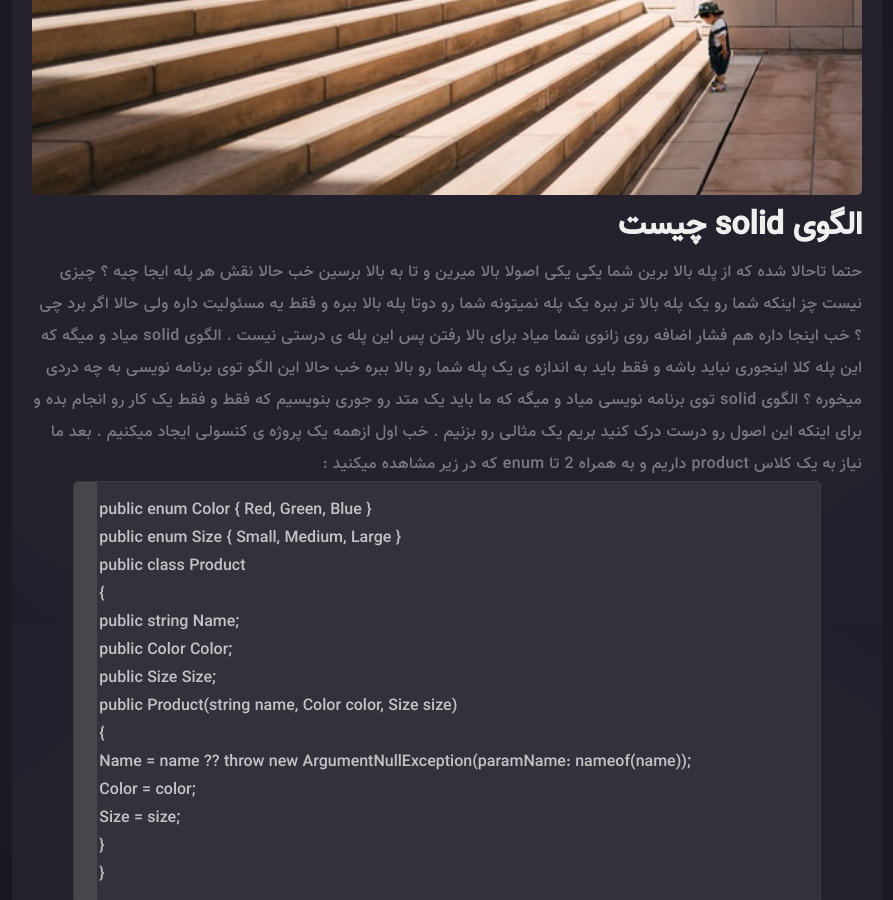
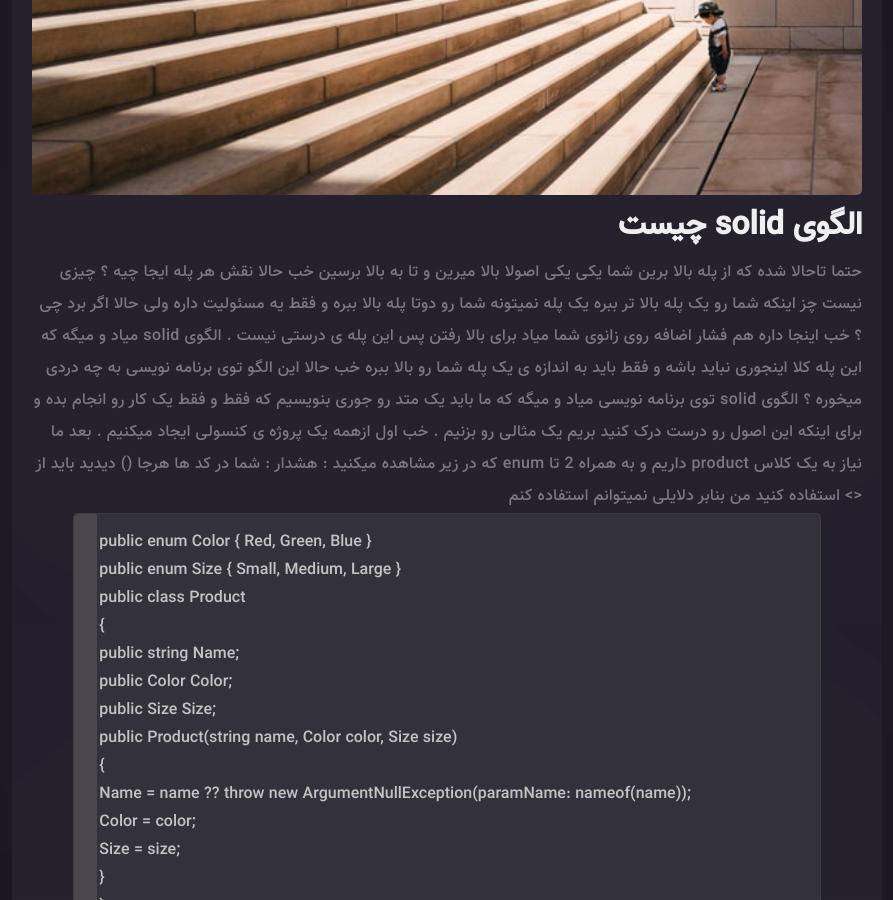
Before and after one commit to MohamadMehdiDabestani/MohamadMehdiDabestani.github.io, a Jekyll site: the page built from _posts/2021-08-29-SOLID.md, in a window 1280 px wide and 900 px high, scrolled down 1265 px. Shown: the whole window, without its empty margins (193-1086 px from the left). Built offline with Jekyll 4.4.1, drawn with Linux system fonts in a browser that asks for light colours; some web fonts are replaced; our own code applies the rules of GitHub Pages for plain Markdown files; some of the changed text lies outside the part shown.

Commit message:
Update 2021-08-29-SOLID.md

```diff
--- a/_posts/2021-08-29-SOLID.md
+++ b/_posts/2021-08-29-SOLID.md
@@ -5,7 +5,7 @@
 ## الگوی solid چیست
 حتما تاحالا شده که از پله بالا برین شما یکی یکی اصولا بالا میرین و تا به بالا برسین خب حالا نقش هر پله ایجا چیه ؟ چیزی نیست چز اینکه شما رو یک پله بالا تر ببره یک پله نمیتونه شما رو دوتا پله بالا ببره و فقط یه مسئولیت داره ولی حالا اگر برد چی ؟ خب اینجا داره هم فشار اضافه روی زانوی شما میاد برای بالا رفتن پس این پله ی درستی نیست . الگوی solid میاد و میگه که این پله کلا اینجوری نباید باشه و فقط باید به اندازه ی یک پله شما رو بالا ببره خب حالا این الگو توی برنامه نویسی به چه دردی میخوره ؟ الگوی solid توی برنامه نویسی میاد و میگه که ما باید یک متد رو جوری بنویسیم که فقط و فقط یک کار رو انجام بده و برای اینکه این اصول رو درست درک کنید بریم یک مثالی رو بزنیم .
 خب اول ازهمه یک پروژه ی کنسولی ایجاد میکنیم . بعد ما نیاز به یک کلاس product داریم و به همراه 2 تا enum که در زیر مشاهده میکنید :
-
+هشدار : شما در کد ها هرجا () دیدید باید از <> استفاده کنید من بنابر دلایلی نمیتوانم استفاده کنم
    <ol>
         <li> public enum Color { Red, Green, Blue } </li>
         <li>     public enum Size { Small, Medium, Large } </li>
@@ -72,7 +72,9 @@
     <li>Product[] products = { apple, house, car };</li>
    </ol>
 بعد از کلاس BetterFilter یک نمونه میسازم :
-1.var filter = new BetterFilter();
+<ol>
+	<li>var filter = new BetterFilter();</li>
+</ol>
 بعد هم اینجوری ازش استفاده میکنم :
  <ol>
         <li>Console.WriteLine("products filter by red color");</li>
```
